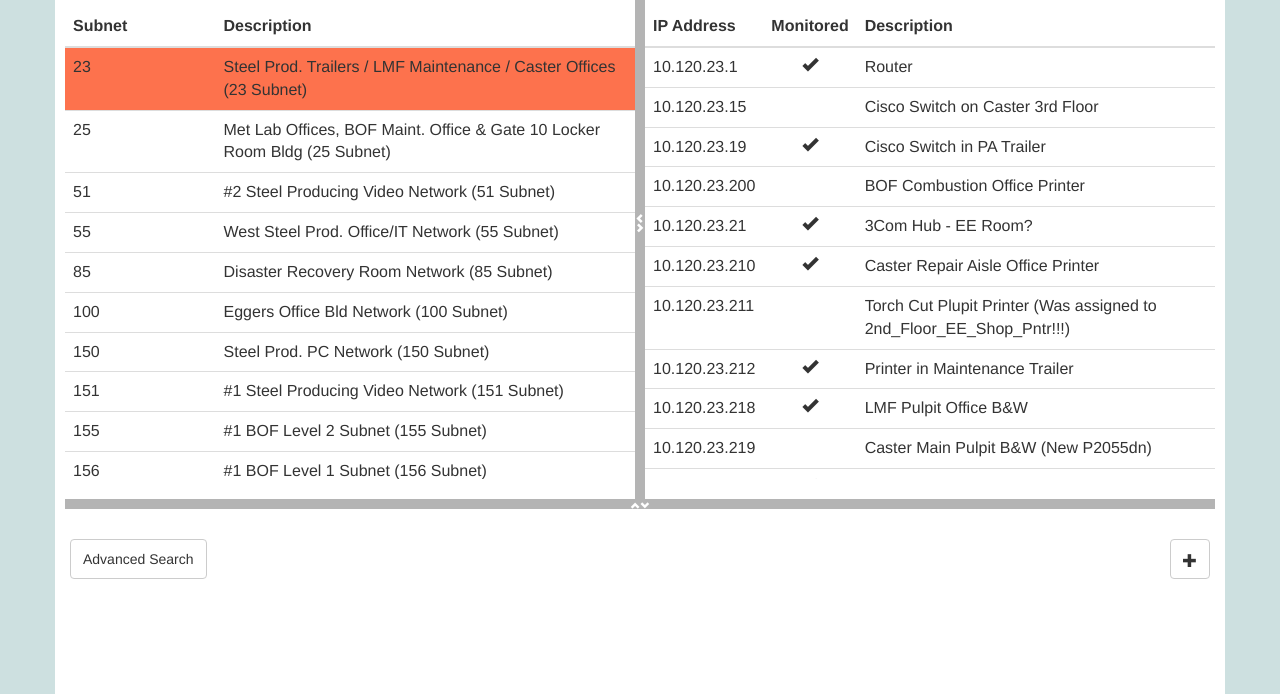
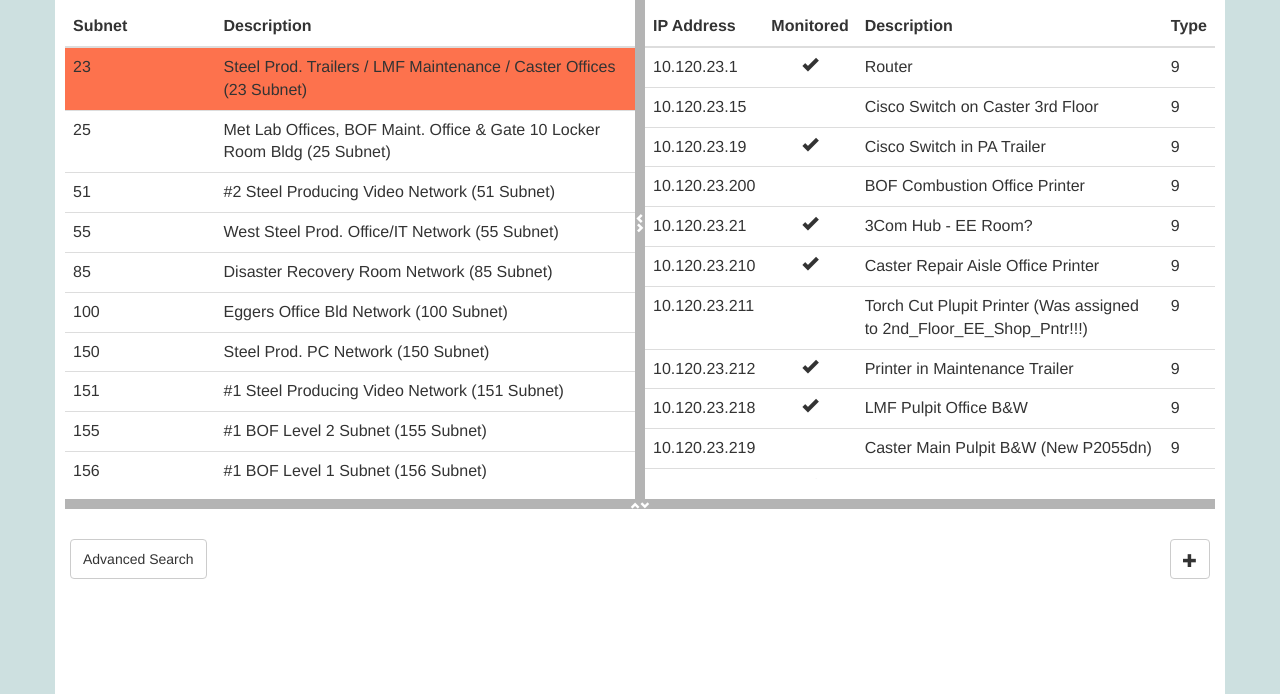
Before and after one commit to jtreleaven/Angcelor, a website: page index.html in a window 1280 px wide. Shown: the part 106-800 px from the top of the page. Drawn offline with Linux system fonts and the light colour scheme.

Commit message:
Update ip_table.html
Added device type section to IP address table

```diff
--- a/app/views/partials/ip_table.html
+++ b/app/views/partials/ip_table.html
@@ -4,6 +4,7 @@
             <th>IP Address</th>
             <th>Monitored</th>
             <th>Description</th>
+            <th>Type</th>
         </tr>
     </thead>
     <tbody>
@@ -11,6 +12,7 @@
             <td>{{ ip_addr.ipv4_address }}</td>
             <td class="column-center"><span class="glyphicon glyphicon-ok" aria-hidden="true" ng-show="ip_addr.monitor > 0"></span></td>
             <td>{{ ip_addr.description  }}</td>
+            <td>{{ ip_addr.device_type }}</td>
         </tr>
     </tbody>
 </table>
```
